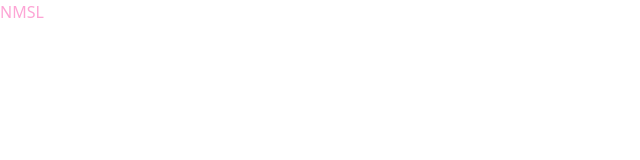
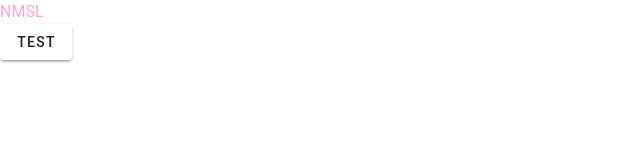
Before and after one commit to chiupinchun/tools, a Vue app: page / in a window 1280 px wide. Shown: the top 160 px of the page, without its empty margins (0-640 px from the left). Built offline with nearby package versions, Linux system fonts and the light colour scheme.

Commit message:
feat: add vuetify

```diff
--- a/package.json
+++ b/package.json
@@ -11,7 +11,8 @@
   "dependencies": {
     "@tailwindcss/vite": "^4.1.12",
     "tailwindcss": "^4.1.12",
-    "vue": "^3.5.18"
+    "vue": "^3.5.18",
+    "vuetify": "^3.9.5"
   },
   "devDependencies": {
     "@vitejs/plugin-vue": "^6.0.1",
--- a/src/App.vue
+++ b/src/App.vue
@@ -2,6 +2,7 @@
 
 <template>
   <div class="text-pink-300">NMSL</div>
+  <v-btn>TEST</v-btn>
 </template>
 
 <style scoped></style>
--- a/src/main.ts
+++ b/src/main.ts
@@ -1,5 +1,14 @@
-import { createApp } from 'vue'
-import './style.css'
-import App from './App.vue'
+import { createApp } from "vue";
+import "vuetify/styles/main.css";
+import { createVuetify } from "vuetify";
+import * as components from "vuetify/components";
+import * as directives from "vuetify/directives";
+import "./style.css";
+import App from "./App.vue";
 
-createApp(App).mount('#app')
+const vuetify = createVuetify({
+  components,
+  directives,
+});
+
+createApp(App).use(vuetify).mount("#app");
```
Also changed, not shown: 1 other file (tests, documents, lock files or other folders).
